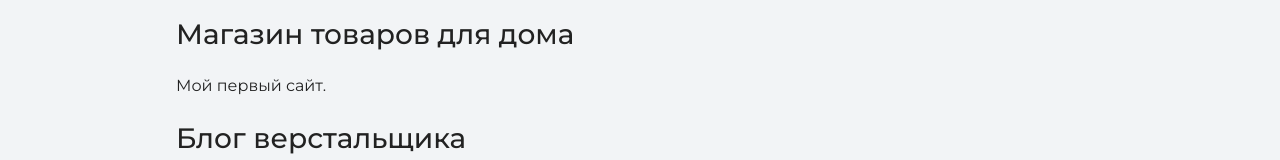
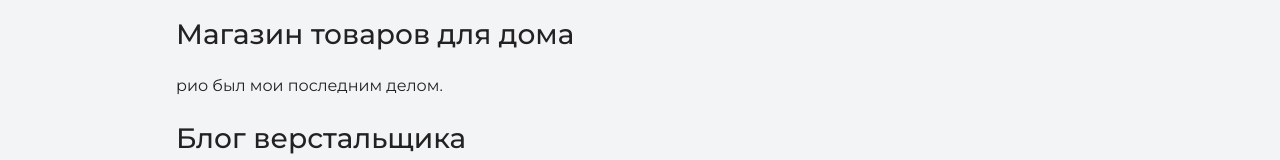
Before and after one commit to glebershov/my-site, a plain HTML site: page index.html in a window 1280 px wide. Shown: the part 1646-1806 px from the top of the page. Drawn offline with nearby package versions, Linux system fonts and the light colour scheme.

Commit message:
Add files via upload

```diff
--- a/index.html
+++ b/index.html
@@ -38,7 +38,7 @@
       <h2 class="subheading">Мои работы</h2>
 
       <h3>Магазин товаров для дома</h3>
-      <p>Мой первый сайт.</p>
+      <p>рио был мои последним делом.</p>
 
       <h3>Блог  верстальщика</h3>
       <p>Статический блог про обучение HTML и CSS.</p>
```
